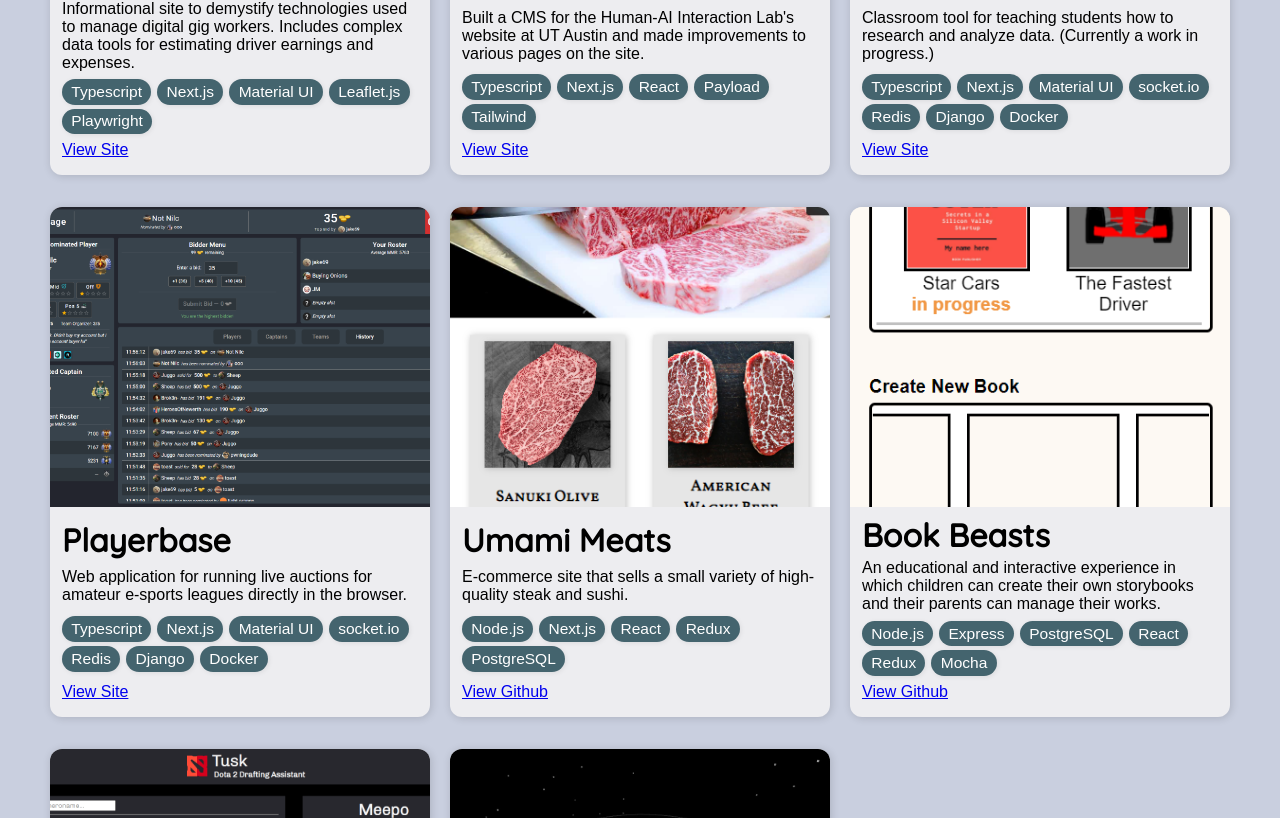
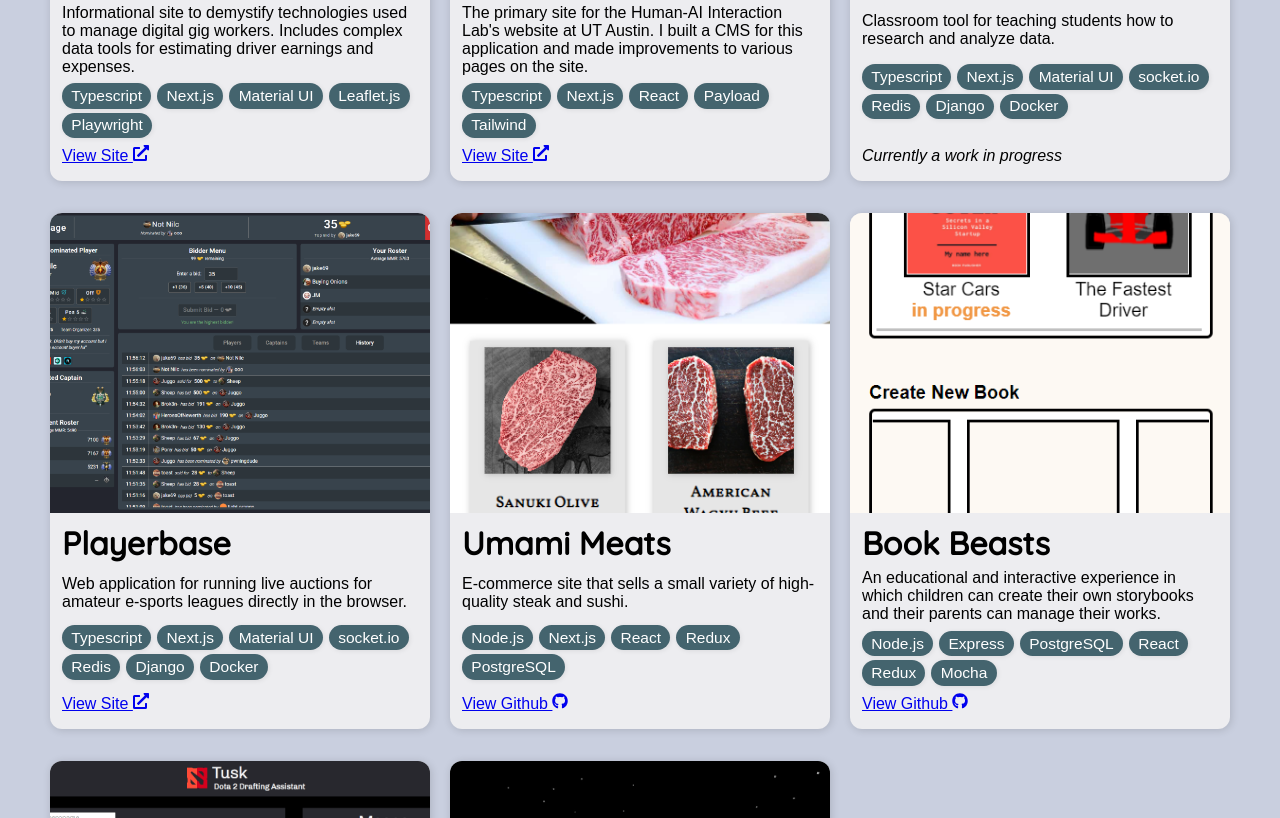
Before and after one commit to l-ohman/portfolio, a React (Create React App) app: page / in a window 1280 px wide. Shown: the part 802-1620 px from the top of the page. Built offline with nearby package versions, Linux system fonts and the light colour scheme; a web font is replaced by a local one.

Commit message:
Improve updated project format

```diff
--- a/src/components/SmallProject/SmallProject.js
+++ b/src/components/SmallProject/SmallProject.js
@@ -1,6 +1,7 @@
 import React from "react";
 import styled from "styled-components";
 import colors from "../../colors.json";
+import { FaGithub, FaExternalLinkAlt } from "react-icons/fa";
 
 const projectMb = "2rem";
 const Project = styled.div`
@@ -20,9 +21,20 @@ const Project = styled.div`
     flex-flow: column nowrap;
     justify-content: space-between;
 
+    /* img and title -- this div anchors title to top of group*/
+    > :nth-child(1) {
+      margin-bottom: 0.25rem;
+      padding: 0;
+      /* title */
+      > :nth-child(2) {
+        padding: 0 12px;
+      }
+    }
+
     > * {
       padding: 2px 12px;
     }
+
     img {
       padding: 0;
       margin-bottom: 6px;
@@ -60,12 +72,26 @@ const Technologies = styled.div`
   }
 `;
 
+const Links = styled.div`
+  display: flex;
+  > * {
+    margin-right: 0.75rem;
+  }
+`;
+
+const DetailText = styled.p`
+  font-style: italic;
+`;
+
 export default function SmallProject(props) {
   return (
     <Project>
       <div>
-        <ImageContainer src={props.image1} />
+        <div>
+          <ImageContainer src={props.image} alt={props.alt} title={props.alt} />
           <Title>{props.title}</Title>
+        </div>
+
         <p>{props.blurb}</p>
 
         <Technologies>
@@ -74,16 +100,19 @@ export default function SmallProject(props) {
           ))}
         </Technologies>
 
+        <Links>
           {props.site && (
-          <a href={props.site} target="_blank">
-            View Site
+            <a href={props.site} target="_blank" rel="noopener noreferrer">
+              View Site <FaExternalLinkAlt />
             </a>
           )}
           {props.github && (
-          <a href={props.github} target="_blank">
-            View Github
+            <a href={props.github} target="_blank" rel="noopener noreferrer">
+              View Github <FaGithub />
             </a>
           )}
+        </Links>
+        {props.detailText && <DetailText>{props.detailText}</DetailText>}
       </div>
     </Project>
   );
--- a/src/components/SmallProject/SmallProjectGrid.js
+++ b/src/components/SmallProject/SmallProjectGrid.js
@@ -17,6 +17,13 @@ const ProjectsContainer = styled.div`
   display: grid;
   grid-template-columns: 1fr 1fr 1fr;
   grid-template-rows: auto;
+
+  @media screen and (max-width: 900px) {
+    grid-template-columns: 1fr 1fr;
+  }
+  @media screen and (max-width: 600px) {
+    grid-template-columns: 1fr;
+  }
 `;
 
 // todo: support for icons in title
@@ -28,8 +35,8 @@ export default function SmallProjectsGrid() {
       <ProjectsContainer>
         <SmallProject
           title={"Demystifying Gig Work"}
-          image1={"/projects/gigwork/hero.png"}
-          image2={"/projects/gigwork/overview.png"}
+          image={"/projects/gigwork/hero.png"}
+          alt="Demystifying Gig Work landing page"
           blurb={
             "Informational site to demystify technologies used to manage digital gig workers. Includes complex data tools for estimating driver earnings and expenses."
           }
@@ -41,14 +48,15 @@ export default function SmallProjectsGrid() {
             "Leaflet.js",
             "Playwright",
           ]}
+          // detailText="Built for the HAI Lab at UT Austin"
         />
 
         <SmallProject
           title={"HAI Lab Site"}
-          image1={"/projects/labsite/publications.png"}
-          image2={"/projects/labsite/landing.png"}
+          image={"/projects/labsite/publications.png"}
+          alt="HAI Lab site publications page"
           blurb={
-            "Built a CMS for the Human-AI Interaction Lab's website at UT Austin and made improvements to various pages on the site."
+            "The primary site for the Human-AI Interaction Lab's website at UT Austin. I built a CMS for this application and made improvements to various pages on the site."
           }
           site={"https://hai.ischool.utexas.edu/"}
           technologies={[
@@ -58,17 +66,16 @@ export default function SmallProjectsGrid() {
             "Payload",
             "Tailwind",
           ]}
+          // detailText="Built for the HAI Lab at UT Austin"
         />
 
         <SmallProject
           title={"Contextual Metadata"}
-          image1={"/projects/cm/tmp.png"}
-          image2={"/projects/cm/questions-tmp.gif"}
+          image={"/projects/cm/tmp.png"}
+          alt="Contextual Metadata student view"
           blurb={
-            "Classroom tool for teaching students how to research and analyze data. (Currently a work in progress.)"
+            "Classroom tool for teaching students how to research and analyze data."
           }
-          site={"https://playerbase.fun/"}
-          github={null}
           technologies={[
             "Typescript",
             "Next.js",
@@ -78,12 +85,13 @@ export default function SmallProjectsGrid() {
             "Django",
             "Docker",
           ]}
+          detailText="Currently a work in progress"
         />
 
         <SmallProject
           title={"Playerbase"}
-          image1={"/projects/rd2l-01.png"}
-          image2={"/projects/rd2l-01.png"}
+          image={"/projects/rd2l-01.png"}
+          alt="Ongoing auction on Playerbase"
           blurb={
             "Web application for running live auctions for amateur e-sports leagues directly in the browser."
           }
@@ -102,19 +110,20 @@ export default function SmallProjectsGrid() {
 
         <SmallProject
           title={"Umami Meats"}
-          image1={"/projects/umami-meats-0.png"}
-          image2={"/projects/umami-meats-1.png"}
+          image={"/projects/umami-meats-0.png"}
+          alt="Umami Meats homepage"
           blurb={
             "E-commerce site that sells a small variety of high-quality steak and sushi."
           }
           github={"https://github.com/dexters-lab-fsa-2208/umami-meats"}
           technologies={["Node.js", "Next.js", "React", "Redux", "PostgreSQL"]}
+          // detailText="Built while studying at Fullstack Academy"
         />
 
         <SmallProject
           title={"Book Beasts"}
-          image1={"/projects/book-beasts-1.png"}
-          image2={"/projects/book-beasts-2.png"}
+          image={"/projects/book-beasts-1.png"}
+          alt="Book Beasts student dashboard"
           blurb={
             "An educational and interactive experience in which children can create their own storybooks and their parents can manage their works."
           }
@@ -127,12 +136,13 @@ export default function SmallProjectsGrid() {
             "Redux",
             "Mocha",
           ]}
+          // detailText="Built while studying at Fullstack Academy"
         />
 
         <SmallProject
           title={"Tusk"}
-          image1={"/projects/tusk-01.png"}
-          image2={"/projects/tusk-03.png"}
+          image={"/projects/tusk-01.png"}
+          alt="Tusk hero selection table"
           blurb={
             "Tool for evaluating unique and complex hero matchups in Dota 2."
           }
@@ -150,8 +160,8 @@ export default function SmallProjectsGrid() {
 
         <SmallProject
           title={"Solar Sandbox"}
-          image1={"/projects/solar-sandbox-1b.jpg"}
-          image2={"/projects/solar-sandbox-1a.jpg"}
+          image={"/projects/solar-sandbox-1b.jpg"}
+          alt="Solar Sandbox custom 3D solar system"
           blurb={
             "A fun, interactive site where users can design their own solar system from scratch."
           }
@@ -164,6 +174,7 @@ export default function SmallProjectsGrid() {
             "React Three Fiber",
             "Zustand",
           ]}
+          // detailText="Built while studying at Fullstack Academy"
         />
       </ProjectsContainer>
     </ContentContainer>
```
Lines whose indentation alone changed are shown as unchanged.
